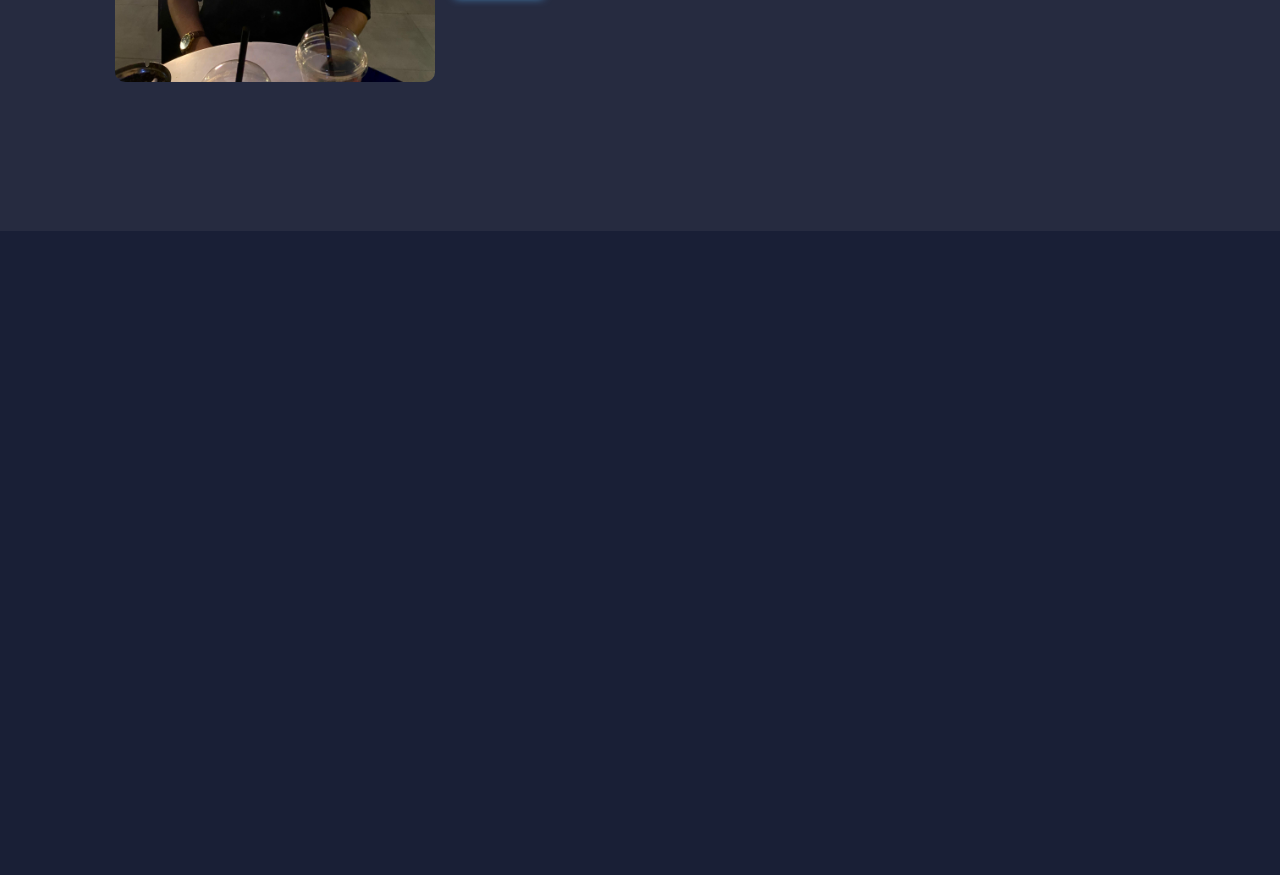
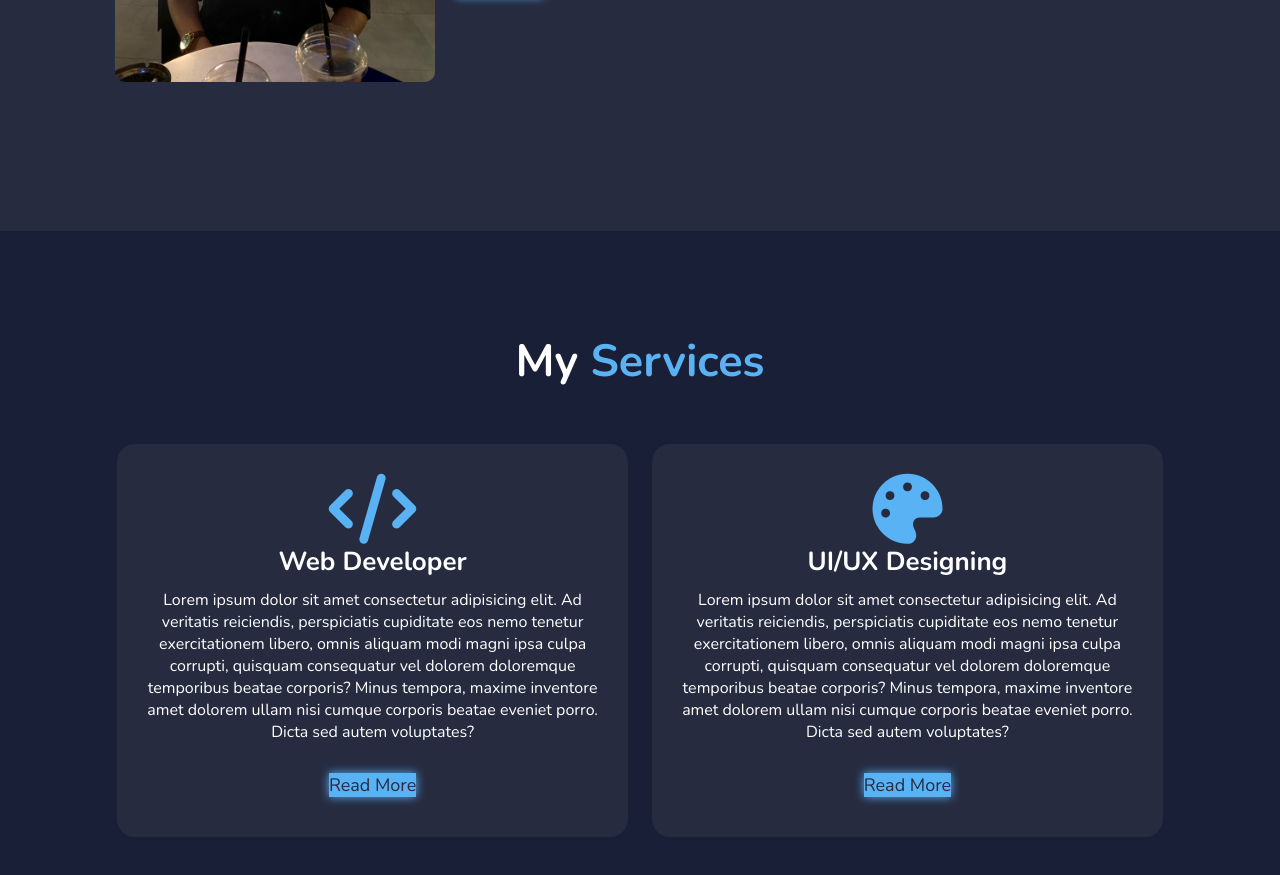
Before and after one commit to ErdemUngor/personal-website, a plain HTML site: page index.html in a window 1280 px wide. Shown: the part 1369-2244 px from the top of the page. Before the commit the page ends 1600 px from the top, so only its background shows below. Drawn offline with nearby package versions, Linux system fonts and the light colour scheme.

Commit message:
Services sections adding

```diff
--- a/index.html
+++ b/index.html
@@ -68,6 +68,39 @@
             <a href="#" class="btn">Read More</a>
         </div>
     </section>
+    <!--ABOUT SECTION END-->
+
+    <section class="services" id="services">
+        <h2 class="heading">My <span>Services</span></h2>
+        <div class="services-container">
+
+            <div class="services-box">
+                <i class="fa-solid fa-code"></i>
+                <h3>Web Developer</h3>
+                <p>Lorem ipsum dolor sit amet consectetur adipisicing elit. Ad veritatis reiciendis, perspiciatis cupiditate eos nemo tenetur exercitationem libero, omnis aliquam modi magni ipsa culpa corrupti, quisquam consequatur vel dolorem doloremque temporibus beatae corporis? Minus tempora, maxime inventore amet dolorem ullam nisi cumque corporis beatae eveniet porro. Dicta sed autem voluptates?</p>
+                <a href="#about" class="btn">Read More</a>
+            </div>
+
+            <div class="services-box">
+                <i class="fa-solid fa-palette"></i>
+                <h3>UI/UX Designing</h3>
+                <p>Lorem ipsum dolor sit amet consectetur adipisicing elit. Ad veritatis reiciendis, perspiciatis cupiditate eos nemo tenetur exercitationem libero, omnis aliquam modi magni ipsa culpa corrupti, quisquam consequatur vel dolorem doloremque temporibus beatae corporis? Minus tempora, maxime inventore amet dolorem ullam nisi cumque corporis beatae eveniet porro. Dicta sed autem voluptates?</p>
+                <a href="#about" class="btn">Read More</a>
+            </div>
+
+            <!-- <div class="services-box">
+                <i class="fa-brands fa-apple"></i>
+                <h3>App Development</h3>
+                <p>Lorem ipsum dolor sit amet consectetur adipisicing elit. Ad veritatis reiciendis, perspiciatis cupiditate eos nemo tenetur exercitationem libero, omnis aliquam modi magni ipsa culpa corrupti, quisquam consequatur vel dolorem doloremque temporibus beatae corporis? Minus tempora, maxime inventore amet dolorem ullam nisi cumque corporis beatae eveniet porro. Dicta sed autem voluptates?</p>
+                <a href="#about" class="btn">Read More</a>
+            </div> -->
+
+        </div>
+    </section>
+    <!--SERVICES SECTION START-->
+
+    <!--SERVICES SECTION END-->
+
 
     <script src="js/main.js"></script>
     <script src="https://kit.fontawesome.com/8678138c9c.js" crossorigin="anonymous"></script>
--- a/style/styles.css
+++ b/style/styles.css
@@ -199,3 +199,44 @@ span{
     box-shadow: 0 0 1rem var(--main-color);
     font-size: large;
 }
+
+.services h2{
+    margin-bottom: 5rem;
+}
+
+.services-container {
+    display: flex;
+    justify-content: center;
+    align-items: center;
+    flex-wrap: wrap;
+    gap: 2rem;
+}
+
+.services-container .services-box {
+    flex:1 1 30rem;
+    background: var(--snd-bg-color);
+    padding: 3rem 2rem 4rem;
+    border-radius: 2rem;
+    text-align: center;
+    border: .2rem solid var(--bg-color);
+    transition: .5 ease;
+}
+
+.services-container .services-box:hover{
+    border-color: var(--main-color);
+    transform: scale(1.02);
+}
+
+.services-box i {
+    font-size: 7rem;
+    color: var(--main-color);
+}
+
+.services-box h3{
+    font-size: 2.6rem;
+}
+
+.services-box p{
+    font-size: 1.6rem;
+    margin: 1rem 0rem 3rem;
+}
```
